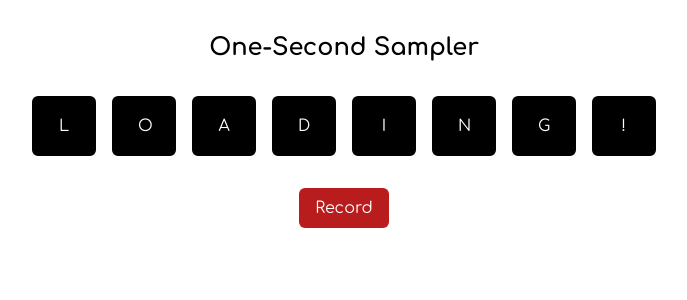
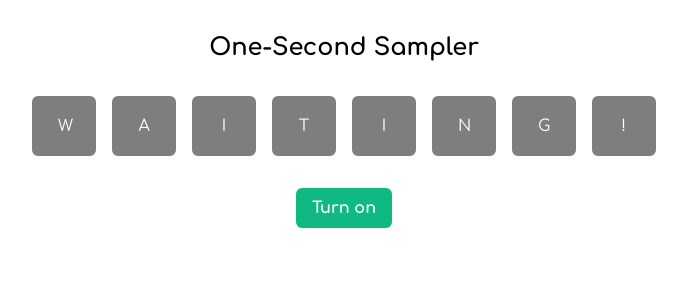
Before and after one commit to HundredPercentCoverage/sampler, a React (Vite) app: page / in a window 1280 px wide. Shown: the top 300 px of the page, without its empty margins (296-983 px from the left). Built offline with nearby package versions, Linux system fonts and the light colour scheme; no server answers.

Commit message:
More Chrome fixes

```diff
--- a/src/App.tsx
+++ b/src/App.tsx
@@ -45,9 +45,6 @@ const notes: INote[] = [
   },
 ];
 
-// Have to declare this outside as Tone doesn't like it otherwise
-// https://stackoverflow.com/a/57527608/9508975
-const buffer = new Tone.Buffer(audioFileUrl);
 const recorder = new Tone.Recorder();
 const mic = new Tone.UserMedia().connect(recorder);
 const ctx = new Tone.Context();
@@ -57,10 +54,11 @@ function App() {
   const [samplesLoaded, setSamplesLoaded] = useState(false);
   const [pressedKeys, setPressedKeys] = useState<string[]>([]);
   const [isRecording, setIsRecording] = useState(false);
+  const [audioIsOn, setAudioIsOn] = useState(false);
   const samplerRef = useRef(sampler);
 
   const playNote = (note: string | string[]) => {
-    sampler.triggerAttackRelease(note, 1);
+    samplerRef.current.triggerAttackRelease(note, 1);
   }
 
   const handleClick = (note: INote) => {
@@ -83,15 +81,24 @@ function App() {
     recorder.start();
     ctx.setTimeout(async () => {
       const recording = await recorder.stop();
-      samplerRef.current.add('A1', URL.createObjectURL(recording));
-      setSamplesLoaded(true);
+      samplerRef.current.add('A1', URL.createObjectURL(recording), () => setSamplesLoaded(true));
       setIsRecording(false);
     }, 1);
   }
 
+  const turnOnAudioClick = async () => {
+    await Tone.start();
+    setAudioIsOn(true);
+
+    samplerRef.current = new Tone.Sampler({
+      urls: {
+        A1: audioFileUrl
+      },
+      onload: () => setSamplesLoaded(true)
+    }).toDestination();
+  }
+
   useEffect(() => {
-    samplerRef.current.add('A1', buffer, () => setSamplesLoaded(true));
-
     const handleKeyPress = (e: KeyboardEvent) => {
       const { key, repeat } = e;
       if (!repeat) {
@@ -123,7 +130,6 @@ function App() {
     return () => {
       window.removeEventListener('keydown', handleKeyPress);
       window.removeEventListener('keyup', handleKeyUp);
-      buffer.dispose();
       samplerRef.current.dispose();
     }
   }, []);
@@ -136,26 +142,35 @@ function App() {
       <div className="flex flex-row flex-wrap items-center justify-center space-x-4 pb-8">
         {notes.map((noteItem, index) => (
           <button
-            className={`border-2 border-black rounded-md py-4 px-6 w-16 ${(pressedKeys.includes(noteItem.key) || !samplesLoaded) && 'bg-black text-white'}`}
+            className={`border-2 border-black rounded-md py-4 px-6 w-16 disabled:cursor-not-allowed disabled:opacity-50 ${(pressedKeys.includes(noteItem.key) || !samplesLoaded) && 'bg-black text-white'}`}
             onMouseDown={() => handleClick(noteItem)}
             onTouchStart={() => setPressedKeys(prevPressedKeys => [...prevPressedKeys, noteItem.key])}
             onTouchEnd={() => setPressedKeys(prevPressedKeys => prevPressedKeys.filter(key => key !== noteItem.key))}
             onMouseUp={() => setPressedKeys(prevPressedKeys => prevPressedKeys.filter(key => key !== noteItem.key))}
             key={noteItem.note}
-            disabled={!samplesLoaded}
+            disabled={!samplesLoaded || !audioIsOn}
           >
-            <span>{samplesLoaded ? noteItem.key : 'LOADING!'[index]}</span>
+            <span>{samplesLoaded ? noteItem.key : 'WAITING!'[index]}</span>
           </button>
         ))}
       </div>
       <div className="flex flex-row justify-center items-center">
+        {audioIsOn ? (
           <button
-          className="py-2 px-4 bg-red-700 text-white font-semi disabled:bg-red-300 disabled:cursor-not-allowed rounded-md"
+            className="py-2 px-4 bg-red-700 text-white font-bold disabled:bg-red-300 disabled:cursor-not-allowed rounded-md"
             onClick={handleRecordClick}
             disabled={isRecording}
           >
             {isRecording ? 'Recording...' : 'Record'}
           </button>
+        ) : (
+          <button
+            className="py-2 px-4 bg-green-500 text-white font-bold hover:opacity-50 focus:opacity-50 rounded-md"
+            onClick={turnOnAudioClick}
+          >
+            Turn on
+          </button>
+        )}
       </div>
     </div>
   )
```
Lines whose indentation alone changed are shown as unchanged.
